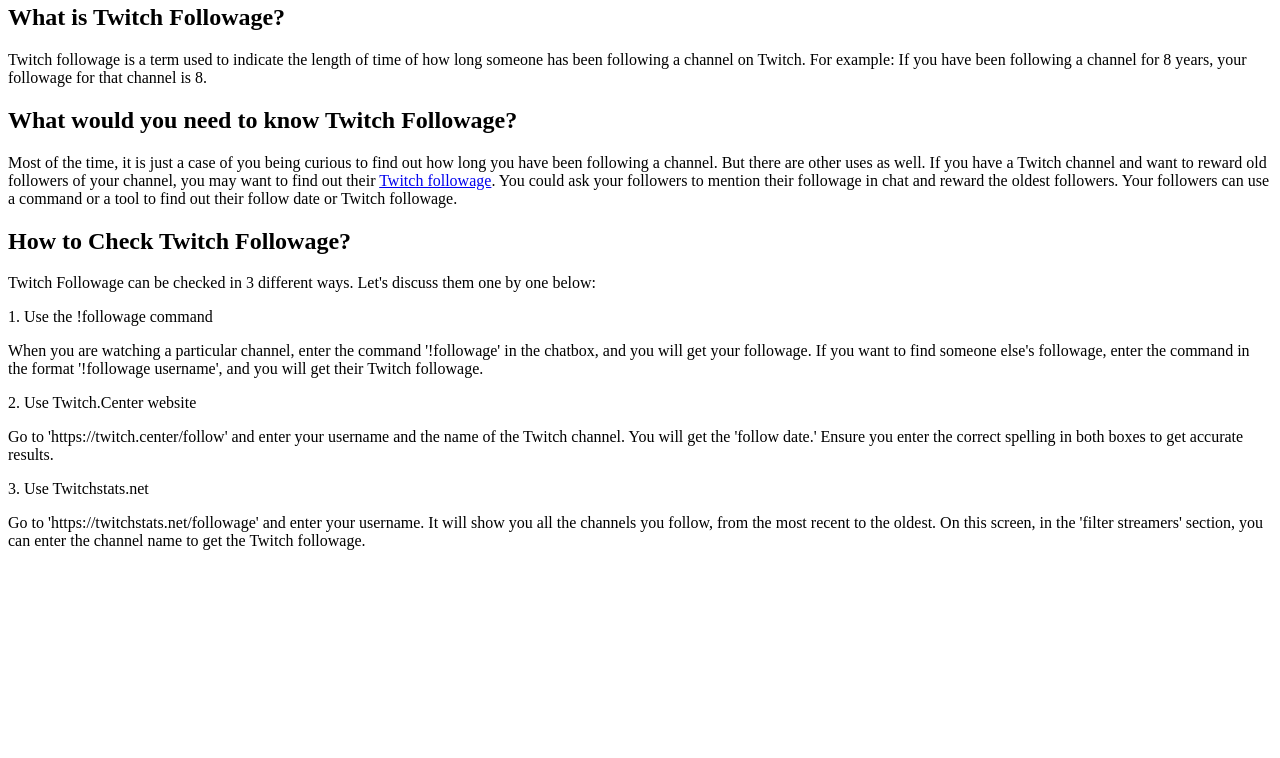
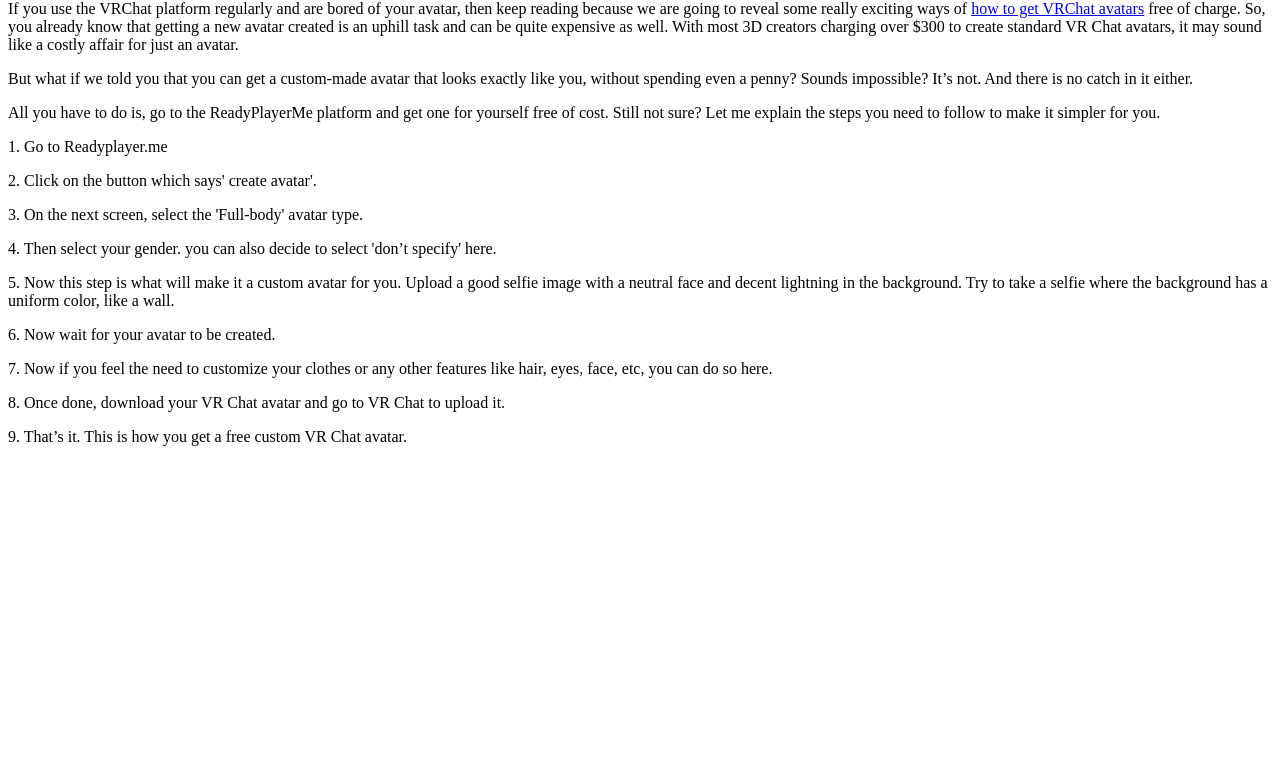
Before and after one commit to streaming1010/streaming1010.github.io, a plain HTML site: page index.html in a window 1280 px wide. Shown: the part 42-800 px from the top of the page. Drawn offline with Linux system fonts and the light colour scheme.

Commit message:
Update index.html

```diff
--- a/index.html
+++ b/index.html
@@ -5,32 +5,28 @@
 <meta charset="UTF-8">
 <meta http-equiv="X-UA-Compatible" content="IE=edge">
 <meta name="viewport" content="width=device-width, initial-scale=1, minimum-scale=1">
-<meta name="description" content="What is Twitch Followage and how to check it">
+<meta name="description" content="How to get VRChat avatars?">
 
-<title>What is Twitch Followage and how to check it</title>
+<title>How to get VRChat avatars?</title>
 
 </head>
 <body>
 
-<a href="https://www.heroku.com/"><img src="assets/images/heroku-404x202.png" alt="Heroku" title="" style="height: 6.3rem;"></a>
+<a href="https://github.com/"><img src="assets/images/github-png20-174x157.png" alt="github" title="" style="height: 6.3rem;"></a>
 
-<p><h2>What is Twitch Followage?</h2></p>
-<p>Twitch followage is a term used to indicate the length of time of how long someone has been following a channel on Twitch. For example: If you have been following a channel for 8 years, your followage for that channel is 8.</p>
+<p>If you use the VRChat platform regularly and are bored of your avatar, then keep reading because we are going to reveal some really exciting ways of <a href="https://streammentor.com/vrchat-avatars/">how to get VRChat avatars</a> free of charge. So, you already know that getting a new avatar created is an uphill task and can be quite expensive as well. With most 3D creators charging over $300 to create standard VR Chat avatars, it may sound like a costly affair for just an avatar. </p><p>But what if we told you that you can get a custom-made avatar that looks exactly like you, without spending even a penny? Sounds impossible? It’s not. And there is no catch in it either.</p>
 
-<p><h2>What would you need to know Twitch Followage?</h2></p>
-<p>Most of the time, it is just a case of you being curious to find out how long you have been following a channel. But there are other uses as well. If you have a Twitch channel and want to reward old followers of your channel, you may want to find out their <a href="https://streammentor.com/twitch-follow-age/">Twitch followage</a>. You could ask your followers to mention their followage in chat and reward the oldest followers. Your followers can use a command or a tool to find out their follow date or Twitch followage.</p>
+<p>All you have to do is, go to the ReadyPlayerMe platform and get one for yourself free of cost. Still not sure? Let me explain the steps you need to follow to make it simpler for you.</p>
 
-<p><h2>How to Check Twitch Followage?</h2></p>
-<p>Twitch Followage can be checked in 3 different ways. Let's discuss them one by one below:</p>
-
-<p>1. Use the !followage command</p>
-<p>When you are watching a particular channel, enter the command '!followage' in the chatbox, and you will get your followage. If you want to find someone else's followage, enter the command in the format '!followage username', and you will get their Twitch followage.</p>
-
-<p>2. Use Twitch.Center website</p>
-<p>Go to 'https://twitch.center/follow' and enter your username and the name of the Twitch channel. You will get the 'follow date.' Ensure you enter the correct spelling in both boxes to get accurate results.</p>
-
-<p>3. Use Twitchstats.net</p>
-<p>Go to 'https://twitchstats.net/followage' and enter your username. It will show you all the channels you follow, from the most recent to the oldest. On this screen, in the 'filter streamers' section, you can enter the channel name to get the Twitch followage.</p>
+<p>1. Go to Readyplayer.me</p>
+<p>2. Click on the button which says' create avatar'.</p>
+<p>3. On the next screen, select the 'Full-body' avatar type.</p>
+<p>4. Then select your gender. you can also decide to select 'don’t specify' here.</p>
+<p>5. Now this step is what will make it a custom avatar for you. Upload a good selfie image with a neutral face and decent lightning in the background. Try to take a selfie where the background has a uniform color, like a wall.</p>
+<p>6. Now wait for your avatar to be created.</p>
+<p>7. Now if you feel the need to customize your clothes or any other features like hair, eyes, face, etc, you can do so here.</p>
+<p>8. Once done, download your VR Chat avatar and go to VR Chat to upload it.</p>
+<p>9. That’s it. This is how you get a free custom VR Chat avatar.</p>
 
 </body>
 </html>
```
